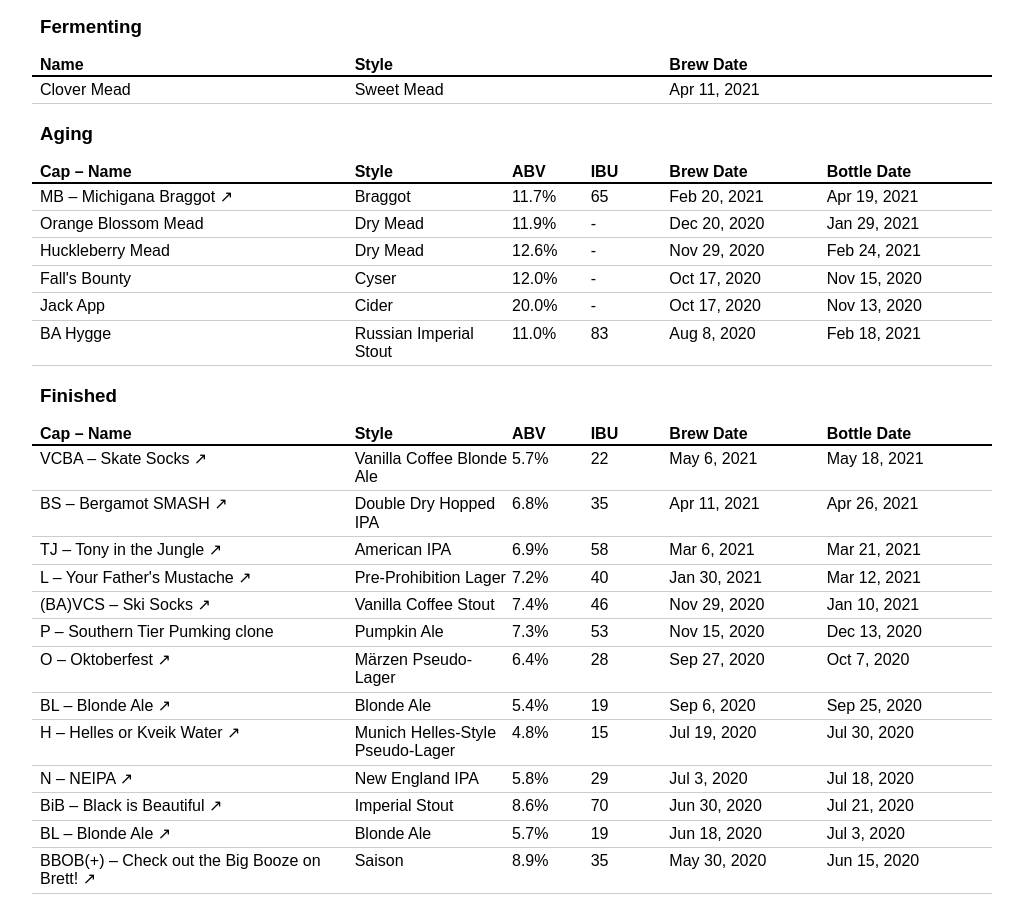
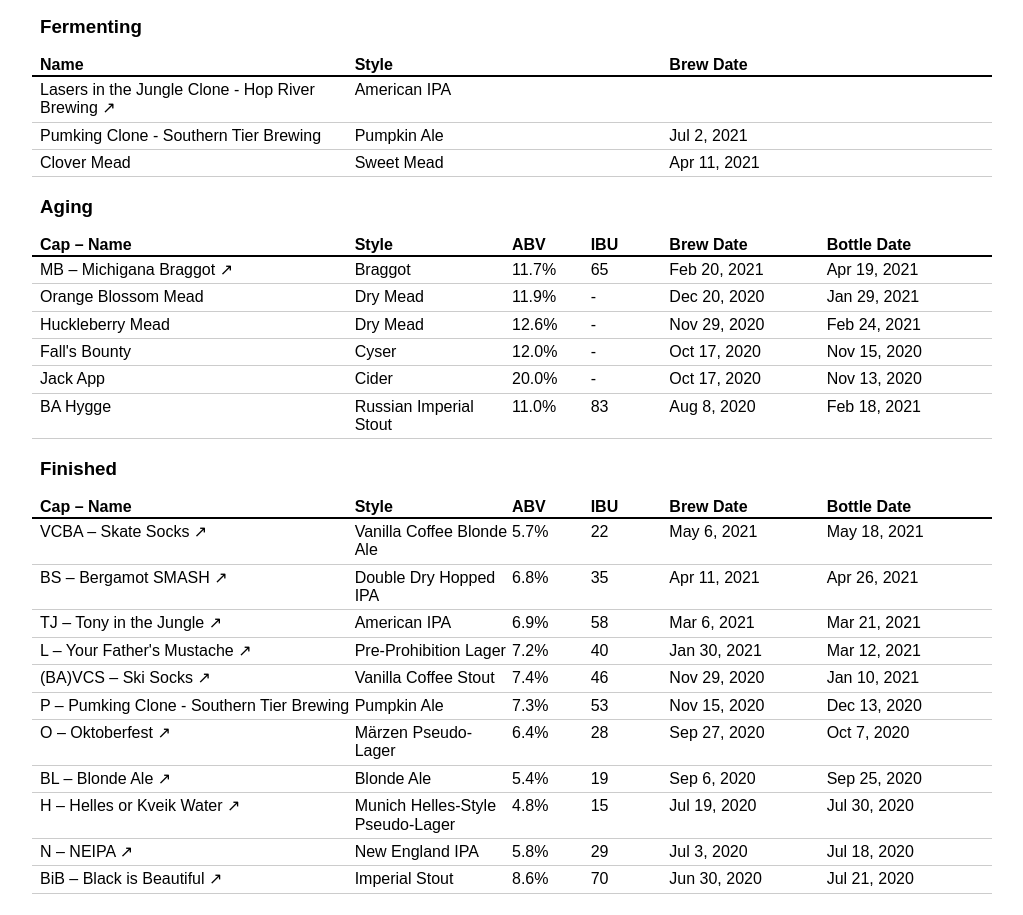
Before and after one commit to plohm12/plohm12.github.io, a Gatsby site: page / in a window 1280 px wide. Shown: the part 505-1420 px from the top of the page, without its empty margins (128-1151 px from the left). Built offline with nearby package versions, Linux system fonts and the light colour scheme; Gatsby itself is replaced by a stand-in of ours.

Commit message:
Include same-day batches in Fermenting list

```diff
--- a/data/021-southern-tier-pumking-clone.json
+++ b/data/021-pumking-clone---southern-tier-brewing.json
@@ -1,12 +1,12 @@
 {
   "id": "365207",
   "code": "021",
-  "name": "Southern Tier Pumking clone",
+  "name": "Pumking Clone - Southern Tier Brewing",
   "phase": "All Gone",
   "skip": false,
   "style": "Holiday/Winter Special Spiced Beer",
   "abv": 7.334456342222342,
-  "ibu": 52.76,
+  "ibu": 52.78,
   "brewed": "2020-11-15",
   "bottled": "2020-12-13",
   "overrides": {
--- a/data/_all.json
+++ b/data/_all.json
@@ -1,4 +1,28 @@
 [
+  {
+    "id": "396024",
+    "code": "36",
+    "name": "Lasers in the Jungle Clone - Hop River Brewing",
+    "phase": "Brewing",
+    "skip": false,
+    "recipeId": "1172510",
+    "isPublic": true,
+    "style": "American IPA"
+  },
+  {
+    "id": "395094",
+    "code": "35",
+    "name": "Pumking Clone - Southern Tier Brewing",
+    "phase": "Primary Fermentation",
+    "skip": false,
+    "recipeId": "1065085",
+    "isPublic": false,
+    "style": "Holiday/Winter Special Spiced Beer",
+    "brewed": "2021-07-02",
+    "overrides": {
+      "style": "Pumpkin Ale"
+    }
+  },
   {
     "id": "393449",
     "code": "34",
@@ -174,12 +198,12 @@
   {
     "id": "365207",
     "code": "021",
-    "name": "Southern Tier Pumking clone",
+    "name": "Pumking Clone - Southern Tier Brewing",
     "phase": "All Gone",
     "skip": false,
     "style": "Holiday/Winter Special Spiced Beer",
     "abv": 7.334456342222342,
-    "ibu": 52.76,
+    "ibu": 52.78,
     "brewed": "2020-11-15",
     "bottled": "2020-12-13",
     "overrides": {
@@ -310,36 +334,6 @@
     "capCode": "BiB"
   },
   {
-    "id": "343730",
-    "code": "010",
-    "name": "Blonde Ale",
-    "phase": "All Gone",
-    "skip": false,
-    "style": "Blonde Ale",
-    "abv": 5.722817823330168,
-    "ibu": 18.89,
-    "brewed": "2020-06-18",
-    "bottled": "2020-07-03",
-    "recipeId": "950155",
-    "isPublic": true,
-    "capCode": "BL"
-  },
-  {
-    "id": "340558",
-    "code": "009",
-    "name": "Check out the Big Booze on Brett!",
-    "phase": "All Gone",
-    "skip": false,
-    "style": "Saison",
-    "abv": 8.878514389838708,
-    "ibu": 34.65,
-    "brewed": "2020-05-30",
-    "bottled": "2020-06-15",
-    "recipeId": "1002720",
-    "isPublic": true,
-    "capCode": "BBOB(+)"
-  },
-  {
     "code": "018",
     "name": "Jack App",
     "phase": "Conditioning",
--- a/src/pages/index.js
+++ b/src/pages/index.js
@@ -23,6 +23,8 @@
 
     let bucket;
     switch (batch.phase) {
+      case 'Planning':
+      case 'Brewing':
       case 'Primary Fermentation':
       case 'Secondary Fermentation':
         bucket = 'fermenting';
```
Also changed, not shown: data/35-pumking-clone---southern-tier-brewing.json (added, +14 -0 lines), data/36-lasers-in-the-jungle-clone---hop-river-brewing.json (added, +10 -0 lines), 1 other file.
